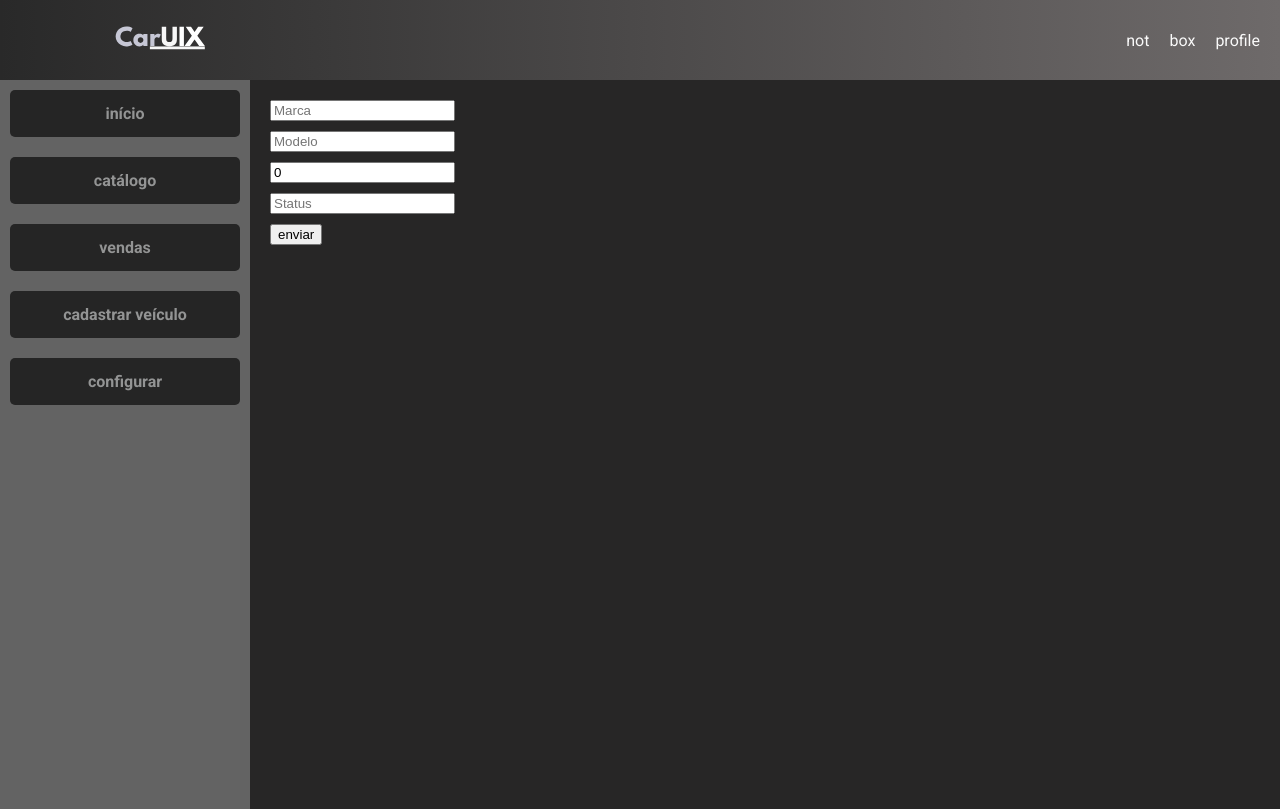
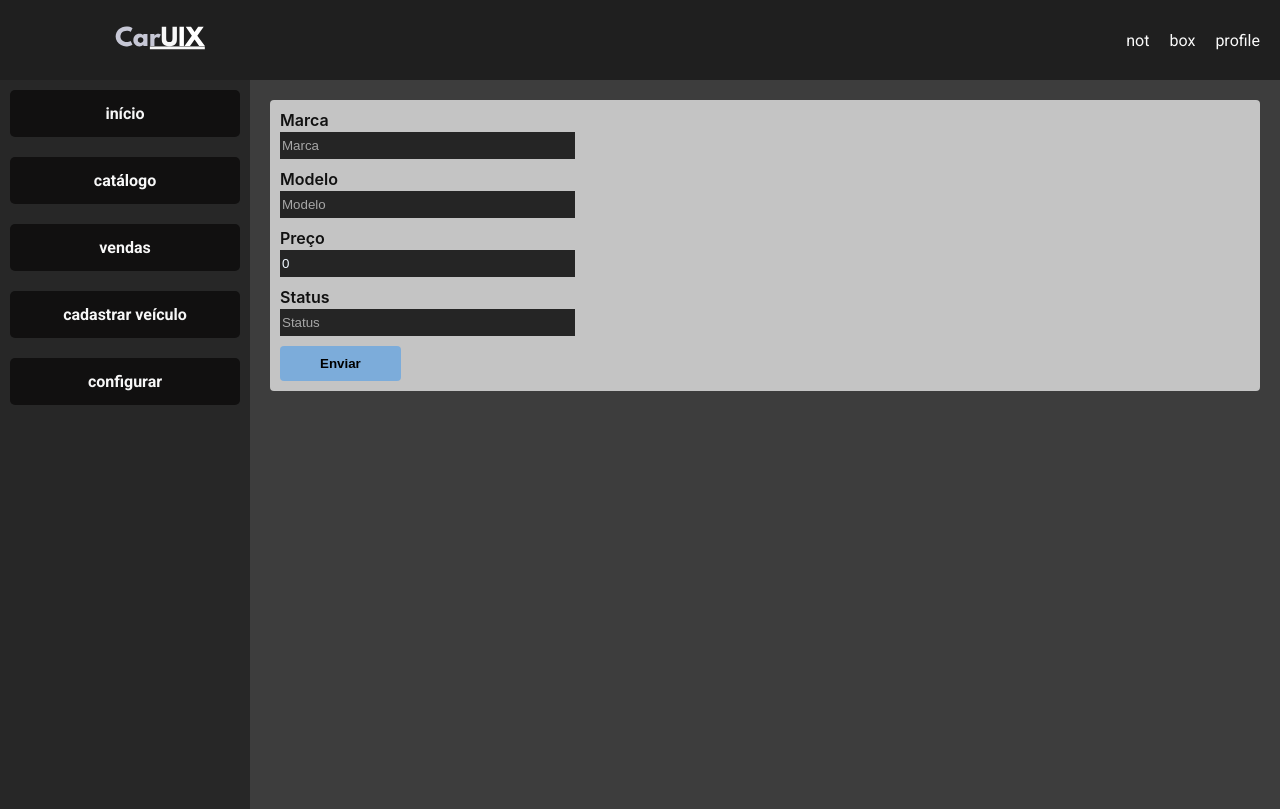
Before and after one commit to Gabriel-Te/caruix, a React (Create React App) app: page /createvehicle in a window 1280 px wide. Built offline with nearby package versions, Linux system fonts and the light colour scheme.

Commit message:
some additions to createvehicle page

```diff
--- a/src/App.css
+++ b/src/App.css
@@ -18,7 +18,7 @@ body{
 
 .area{
   flex: 1;
-  background-color: rgb(39, 38, 38);
+  background-color: rgb(61, 61, 61);
 }
 
 .content{
--- a/src/components/CardItem.module.css
+++ b/src/components/CardItem.module.css
@@ -1,7 +1,7 @@
 
 
 .card{
-    background-color: rgb(196, 196, 196);
+    background-color: rgb(184, 184, 184);
     padding: 10px;
 }
 
@@ -17,7 +17,7 @@
 
 .card a{
     text-decoration: none;
-    color: rgb(53, 53, 53);
+    color: rgb(0, 0, 0);
 }
 
 .card b{
--- a/src/layouts/Header.module.css
+++ b/src/layouts/Header.module.css
@@ -3,7 +3,7 @@
 
 header {
 
-    background: linear-gradient(to left, rgb(110, 106, 106), #292929);
+    background-color: rgb(31, 31, 31) ;
     display: flex;
     justify-content: space-between;
     align-items: center;
--- a/src/layouts/Nav.module.css
+++ b/src/layouts/Nav.module.css
@@ -5,7 +5,7 @@ nav {
     display: flex;
     flex-direction: column;
     width: 250px;
-    background-color: rgb(99, 99, 99);
+    background-color: rgb(39, 39, 39);
 }
 
 .links{
@@ -13,9 +13,9 @@ nav {
     font-weight: 700;
     font-style: normal;
     text-decoration: none;
-    color: rgb(147, 148, 148);
+    color: rgb(247, 247, 247);
     text-align: center;
-    background-color: rgb(37, 37, 37);
+    background-color: rgb(17, 16, 16);
     margin: 10px 10px;
     padding: 14px 0;
     border-radius: 5px;
@@ -23,5 +23,5 @@ nav {
 
 .links.active{
     color: rgb(255, 255, 255);
-    background-color: rgb(74, 154, 201);
+    background-color: rgb(99, 99, 99);
 }
--- a/src/pages/CreateVehicle.js
+++ b/src/pages/CreateVehicle.js
@@ -53,6 +53,7 @@ function CreateVehicle() {
     return (
         <div className={styles.box}>
             <form onSubmit={handleSubmit}>
+                <p>Marca</p>
                 <input
                     type="text"
                     name="brand"
@@ -60,6 +61,7 @@ function CreateVehicle() {
                     placeholder='Marca'
                     onChange={handleInputChange}
                 />
+                <p>Modelo</p>
                 <input
                     type="text"
                     name="model"
@@ -67,13 +69,14 @@ function CreateVehicle() {
                     placeholder='Modelo'
                     onChange={handleInputChange}
                 />
+                <p>Preço</p>
                 <input
                     type="number"
                     name='price'
                     value={FormValues.price}
-                    placeholder='Preço'
                     onChange={handleInputChange}
                 />
+                <p>Status</p>
                 <input
                     type="text"
                     name='status'
@@ -82,7 +85,7 @@ function CreateVehicle() {
                     onChange={handleInputChange}
                 />
 
-                <input type="submit" value="enviar" />
+                <button type="submit">Enviar</button>
             </form>
         </div>
     )
--- a/src/pages/CreateVehicle.module.css
+++ b/src/pages/CreateVehicle.module.css
@@ -3,8 +3,39 @@
     flex: 1;
     display: flex;
     flex-direction: column;
+    background-color: rgb(196, 196, 196);
+    padding: 10px;
+    border-radius: 4px;
 }
 .box input{
     display: flex;
     margin: 0 0 10px 0;
+    height: 25px;
+    width: 30%;
+    border: none;
+    background-color: rgb(37, 37, 37);
+    color: aliceblue;
+
 }
+.box input::placeholder{
+    color: rgb(167, 167, 167);
+}
+
+.box p{
+    margin-bottom: 2px;
+    color: rgb(17, 17, 17);
+    font-weight: 600;
+}
+
+.box button{
+    border: none;
+    padding: 10px 40px;
+    font-weight: 700;
+    border-radius: 4px;
+    background-color: rgba(0, 132, 255, 0.37);
+}
+
+.box button:hover{
+    background-color: rgba(0, 128, 255, 0.541);
+
+}
```
